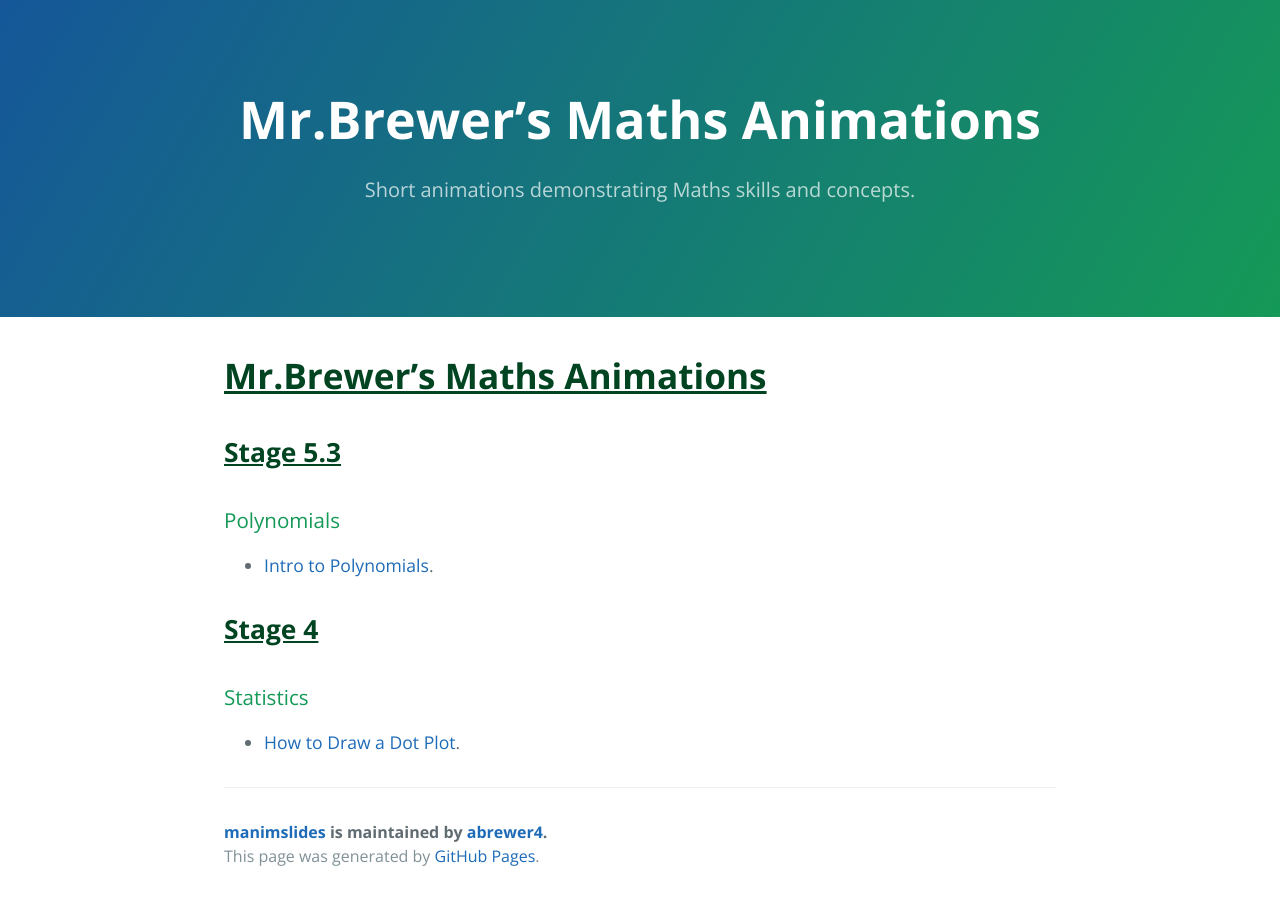
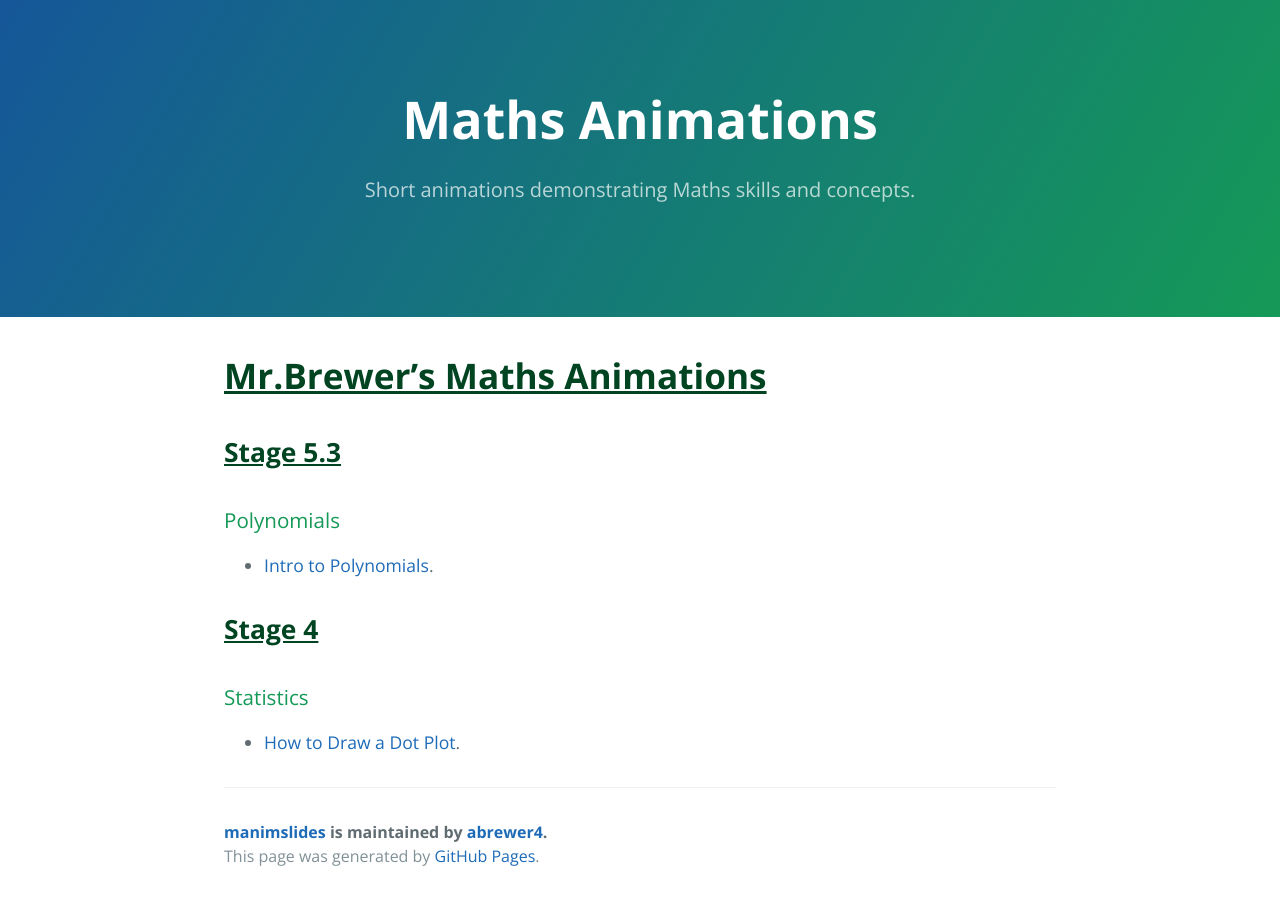
Before and after one commit to abrewer4/manimslides, a Jekyll site: the page built from index.md, in a window 1280 px wide. Built offline with Jekyll 4.4.1, drawn with Linux system fonts in a browser that asks for light colours; our own code applies the rules of GitHub Pages for plain Markdown files.

Commit message:
Update default.html

```diff
--- a/_layouts/default.html
+++ b/_layouts/default.html
@@ -17,7 +17,8 @@
   <body>
     <a id="skip-to-content" href="#content">Skip to the content.</a>
     <header class="page-header" role="banner">
-      <h1 class="project-name">{{ page.title | default: site.title }}</h1>
+      <!-- <h1 class="project-name">{{ page.title | default: site.title }}</h1> -->
+      <h1 class="project-name">{{ site.title }}</h1>
       <h2 class="project-tagline">{{ page.description | default: site.description | default: site.github.project_tagline }}</h2>
     </header>
 
```
